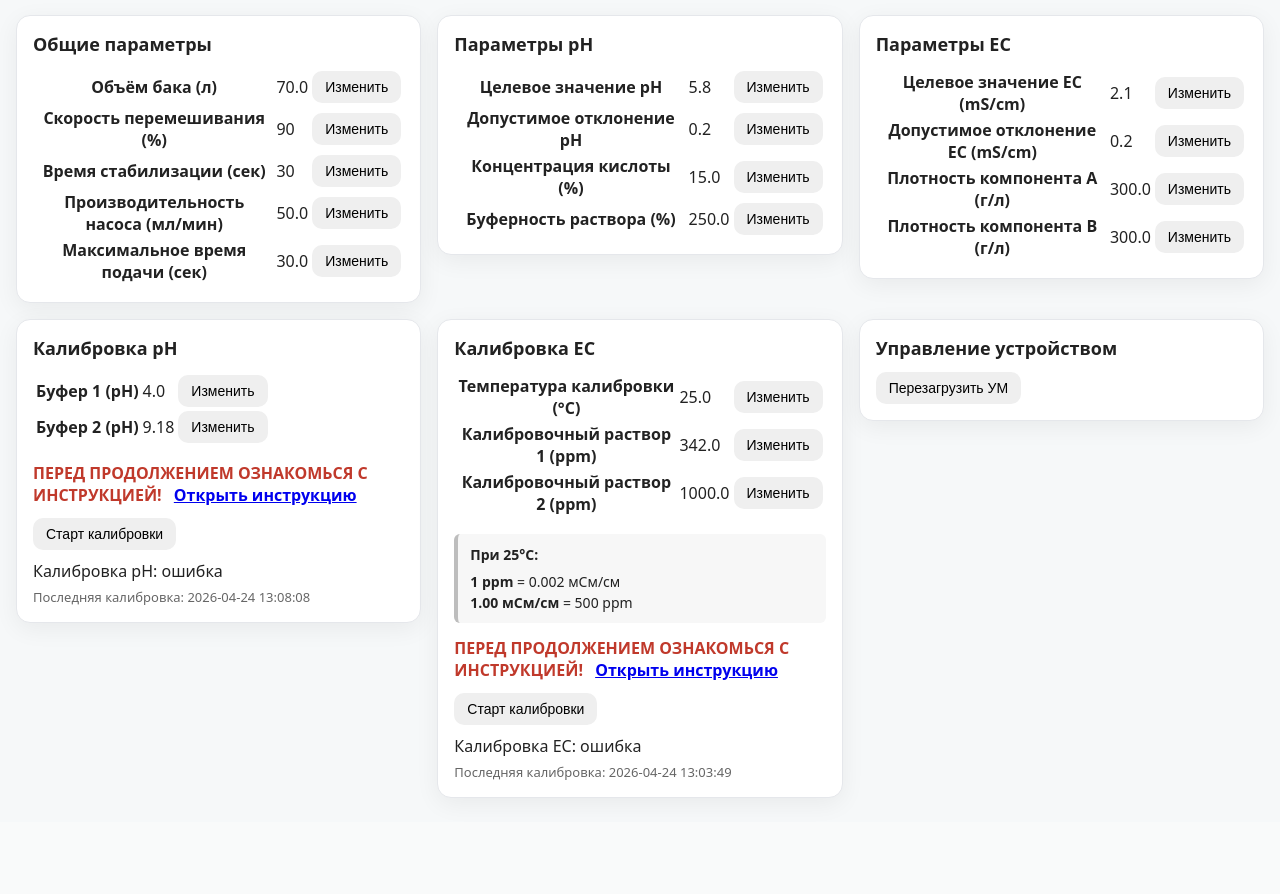
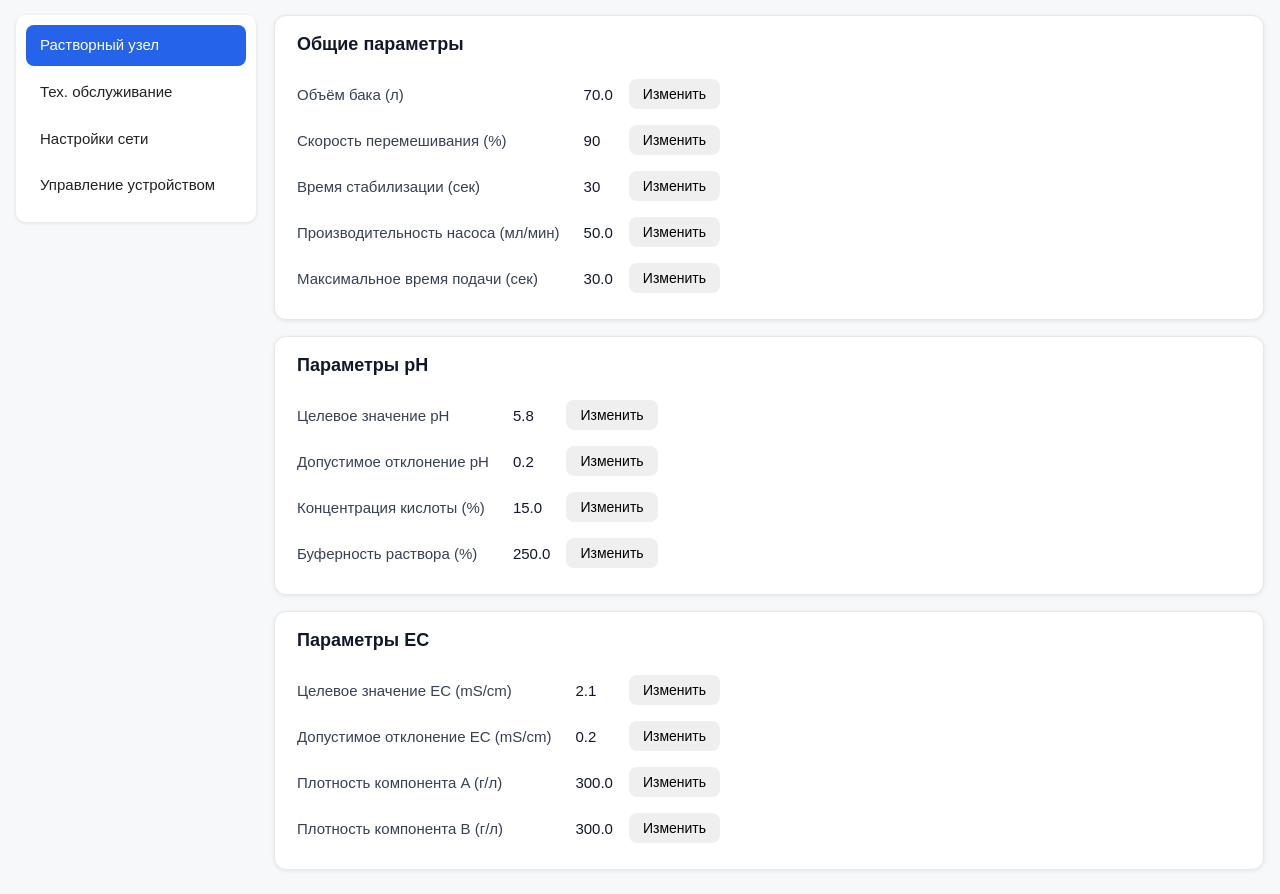
Before and after one commit to SnowWoolf/SMART_AGRO_mini, a Flask app: page /mixing_parameters in a window 1280 px wide. Shown: the part 57-951 px from the top of the page. Before the commit the page ends 856 px from the top, so only its background shows below. Run offline with Flask 3, Linux system fonts and the light colour scheme; a user stored in the database is signed in; data comes from the database, SQL or seed files in the repository; some libraries are stand-ins or nearby versions.

Commit message:
Новый стиль страницы настроек

```diff
--- a/app/routes.py
+++ b/app/routes.py
@@ -154,7 +154,7 @@ def get_wifi_client_status() -> str:
         if status.get("wpa_state") == "COMPLETED":
             ip_addr = status.get("ip_address")
             if ip_addr:
-                return f"Подключен, получен IP {ip_addr}"
+                return f"Подключен, получен IP:  {ip_addr}"
             return "Подключен, но IP-адрес не получен. Перезагрузите устройство"
 
         return "Сеть не подключена"
@@ -770,7 +770,7 @@ def mixing_parameters():
         wifi_client=wifi_client,
         modem_state=read_modem_state(),
         modem_config=read_modem_config(),
-        title='Растворный узел'
+        title='Параметры'
        )
 
 @bp.route('/update_mixing_parameter', methods=['POST'])
--- a/app/templates/mixing_parameters.html
+++ b/app/templates/mixing_parameters.html
@@ -1,8 +1,30 @@
 {% extends "base.html" %}
 {% block content %}
 
-<div class="mixing-grid">
+<div class="settings-layout">
 
+    <aside class="settings-sidebar">
+        <button class="settings-menu-item active" onclick="showSettingsSection('solution', this)">
+            Растворный узел
+        </button>
+
+        <button class="settings-menu-item" onclick="showSettingsSection('service', this)">
+            Тех. обслуживание
+        </button>
+
+        <button class="settings-menu-item" onclick="showSettingsSection('network', this)">
+            Настройки сети
+        </button>
+
+        <button class="settings-menu-item" onclick="showSettingsSection('device', this)">
+            Управление устройством
+        </button>
+    </aside>
+
+    <main class="settings-content">
+
+<!-- Раздел РАСТВОРНЫЙ УЗЕЛ -->
+<div id="section-solution" class="settings-section active">
     <!-- Общие параметры -->
     <section class="card">
         <h2>Общие параметры</h2>
@@ -166,7 +188,10 @@
             </tr>
         </table>
     </section>
+</div>
 
+<!-- Раздел ТЕХ.ОБСЛУЖИВАНИЕ -->
+<div id="section-service" class="settings-section">
     <!-- Калибровка pH -->
     <section class="card">
         <h2>Калибровка pH</h2>
@@ -194,18 +219,6 @@
                     </button>
                 </td>
             </tr>
-           <!--
-            <tr>
-                <th>Статус калибровки</th>
-                <td id="ph_calibration_status">{{ calibration_params.ph_calibration_status }}</td>
-                <td></td>
-            </tr>
-            <tr>
-                <th>Обновлено</th>
-                <td id="ph_calibration_updated">{{ calibration_params.ph_calibration_updated }}</td>
-                <td></td>
-            </tr>
-			-->
         </table>
 
         <div style="margin-top: 16px;">
@@ -272,18 +285,6 @@
                     </button>
                 </td>
             </tr>
-			<!--
-            <tr>
-                <th>Статус калибровки</th>
-                <td id="ec_calibration_status">{{ calibration_params.ec_calibration_status }}</td>
-                <td></td>
-            </tr>
-            <tr>
-                <th>Обновлено</th>
-                <td id="ec_calibration_updated">{{ calibration_params.ec_calibration_updated }}</td>
-                <td></td>
-            </tr>
-			-->
         </table>
 
         <div style="margin-top: 16px;">
@@ -327,7 +328,10 @@
 
 </div>
     </section>
+</div>
 
+<!-- Раздел НАСТРОЙКА СЕТИ -->
+<div id="section-network" class="settings-section">
 <!-- Параметры WiFi клиента -->
 <!-- Карточка будет отображаться только если существует файл /etc/smart-wifi/wifi.conf -->
 {% if wifi_client %}
@@ -633,6 +637,10 @@
 </section>
 {% endif %}
 
+</div>
+
+<!-- Раздел УПРАВЛЕНИЕ УСТРОЙСТВОМ -->
+<div id="section-device" class="settings-section">
 <!-- Управление устройством -->
     <section class="card">
         <h2>Управление устройством</h2>
@@ -645,6 +653,11 @@
             </button>
         </div>
     </section>
+</div>
+
+	</main>
+</div>
+
 
 <!-- Модальное окно изменения значения для калибровки датчиков -->
     <div id="valueModal" class="modal">
@@ -672,6 +685,121 @@
     </div>
 
 </div>
+
+<!-- CSS -->
+<style>
+.settings-layout {
+    display: grid;
+    grid-template-columns: 240px 1fr;
+    gap: 18px;
+    align-items: start;
+    font-family: Arial, Helvetica, sans-serif;
+    color: #222;
+}
+
+.settings-sidebar {
+    background: #fff;
+    border-radius: 10px;
+    padding: 10px;
+    box-shadow: 0 1px 4px rgba(0,0,0,0.10);
+    position: sticky;
+    top: 12px;
+}
+
+.settings-menu-item {
+    width: 100%;
+    display: block;
+    text-align: left;
+    padding: 11px 14px;
+    margin-bottom: 6px;
+    border: none;
+    border-radius: 8px;
+    background: transparent;
+    color: #222;
+    font-size: 15px;
+    font-weight: 500;
+    line-height: 1.25;
+    cursor: pointer;
+}
+
+.settings-menu-item:hover {
+    background: #f3f5f8;
+}
+
+.settings-menu-item.active {
+    background: #2563eb;
+    color: #fff;
+}
+
+.settings-content {
+    min-width: 0;
+}
+
+.settings-section {
+    display: none;
+}
+
+.settings-section.active {
+    display: flex;
+    flex-direction: column;
+    gap: 16px;
+}
+
+.settings-section .card {
+    width: 100%;
+    padding: 18px 22px;
+    border-radius: 12px;
+    background: #fff;
+    box-shadow: 0 1px 4px rgba(0,0,0,0.08);
+}
+
+.settings-section .card h2 {
+    margin: 0 0 16px 0;
+    font-size: 18px;
+    font-weight: 600;
+    color: #111827;
+}
+
+.table--compact {
+    width: auto;
+    border-collapse: collapse;
+}
+
+.table--compact th {
+    font-size: 15px;
+    font-weight: 500;
+    color: #374151;
+    text-align: left;
+    padding: 8px 16px 8px 0;
+    white-space: nowrap;
+}
+
+.table--compact td {
+    font-size: 15px;
+    font-weight: 400;
+    color: #111827;
+    padding: 8px 8px;
+    vertical-align: middle;
+}
+
+.table--compact .btn,
+.card .btn {
+    padding: 7px 13px;
+    border-radius: 8px;
+    font-size: 14px;
+    font-weight: 500;
+}
+
+@media (max-width: 900px) {
+    .settings-layout {
+        grid-template-columns: 1fr;
+    }
+
+    .settings-sidebar {
+        position: static;
+    }
+}
+</style>
 
 <!-- Раздел для JS-функций -->
 <script>
@@ -1003,6 +1131,25 @@ function restartModemService() {
     });
 }
 
+function showSettingsSection(sectionName, button) {
+    document.querySelectorAll('.settings-section').forEach(function (section) {
+        section.classList.remove('active');
+    });
+
+    document.querySelectorAll('.settings-menu-item').forEach(function (item) {
+        item.classList.remove('active');
+    });
+
+    const section = document.getElementById('section-' + sectionName);
+    if (section) {
+        section.classList.add('active');
+    }
+
+    if (button) {
+        button.classList.add('active');
+    }
+}
+
 </script>
 
 {% endblock %}
```
